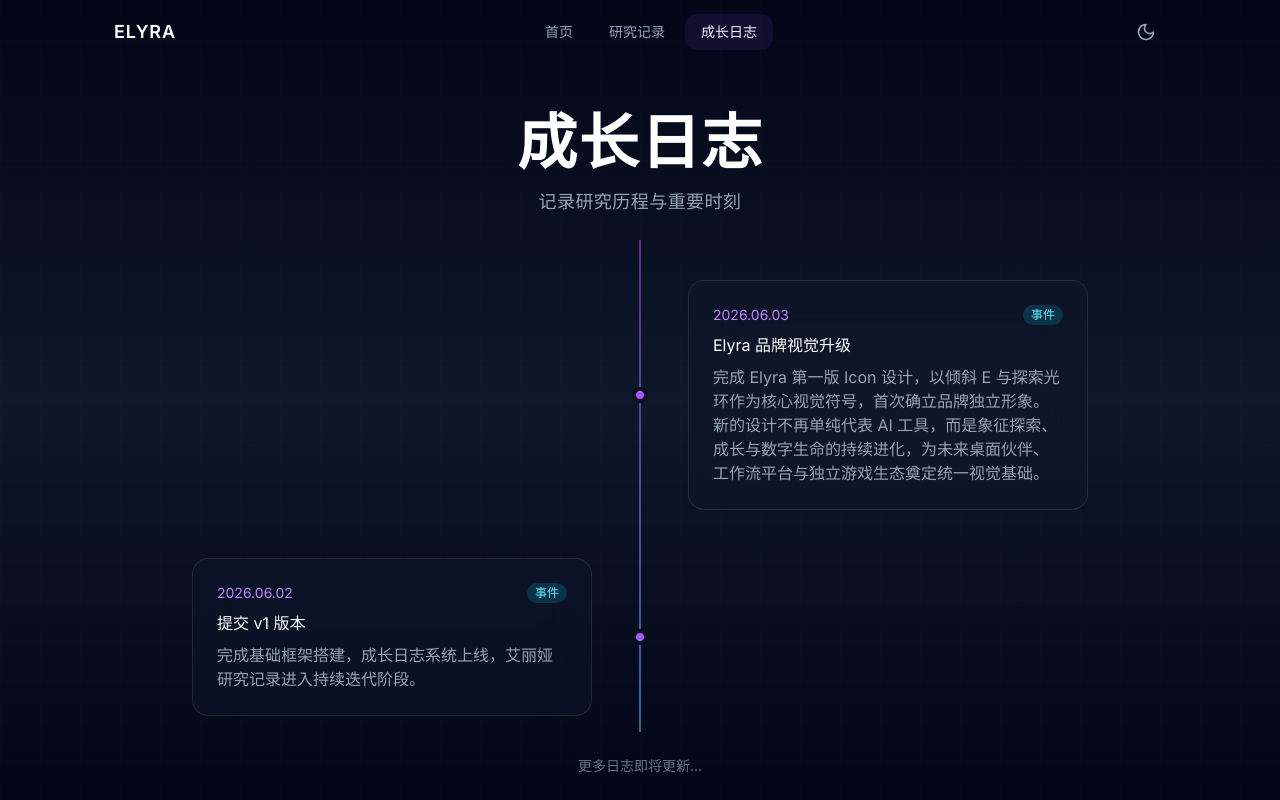
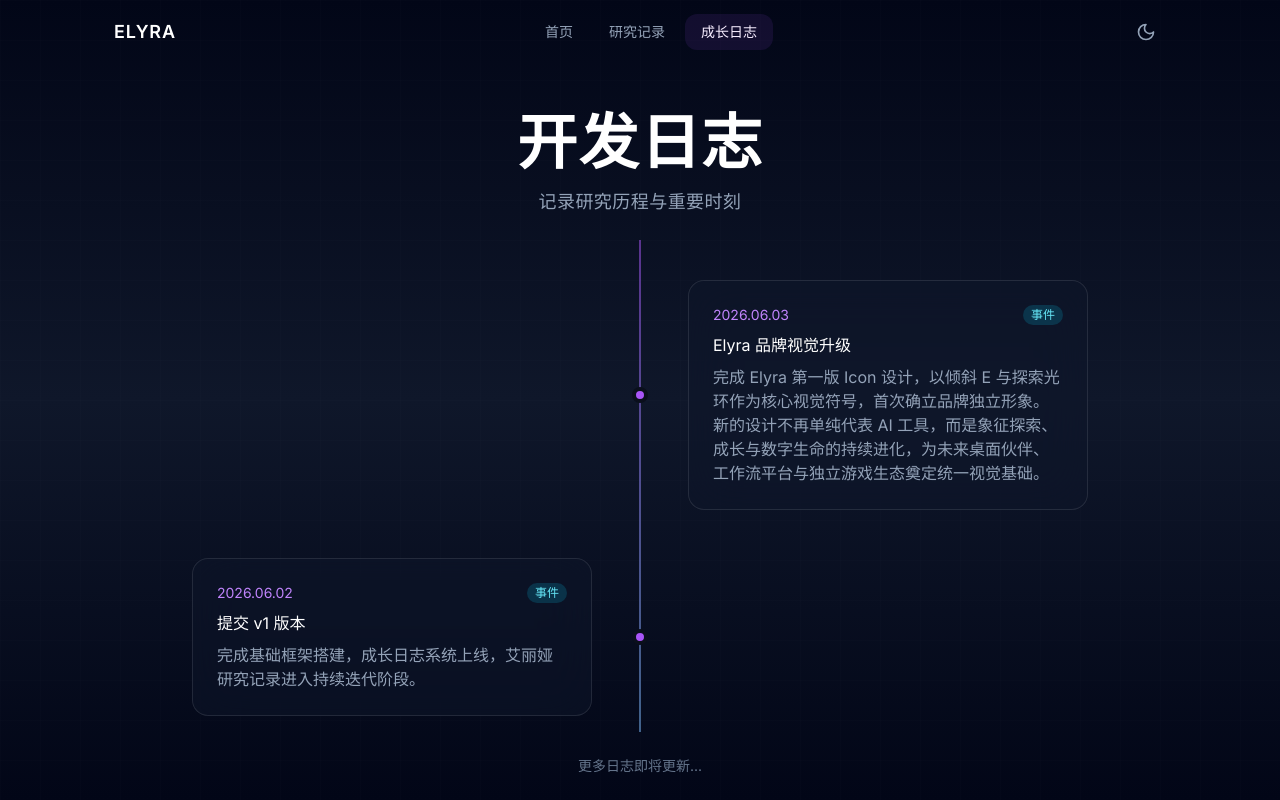
Before and after one commit to light-rain-origin/elyra-origin, a Next.js app: page /log in a window 1280 px wide. Built offline with nearby package versions, Linux system fonts and the light colour scheme.

Commit message:
docs(log): 更新日志页面标题为开发日志
- 将页面元数据中的标题从"成长日志"改为"开发日志"
- 更新页面主要内容区域的标题从"成长日志"改为"开发日志"

```diff
--- a/app/log/page.tsx
+++ b/app/log/page.tsx
@@ -1,7 +1,7 @@
 import { Metadata } from "next"
 
 export const metadata: Metadata = {
-  title: "成长日志",
+  title: "开发日志",
   description: "Elyra成长日志 - 记录Elyra研究历程与重要时刻，见证艾丽娅和数字世界的成长",
 }
 
@@ -77,7 +77,7 @@ export default function LogPage() {
           {/* HEADER（⬇️再往下） */}
           <div className="shrink-0 text-center space-y-4 pt-28 pb-6 animate-fade-in-up">
             <h1 className="text-5xl md:text-6xl font-bold text-white tracking-wide">
-              成长日志
+              开发日志
             </h1>
             <p className="text-slate-400 text-lg tracking-wide">
               记录研究历程与重要时刻
```
